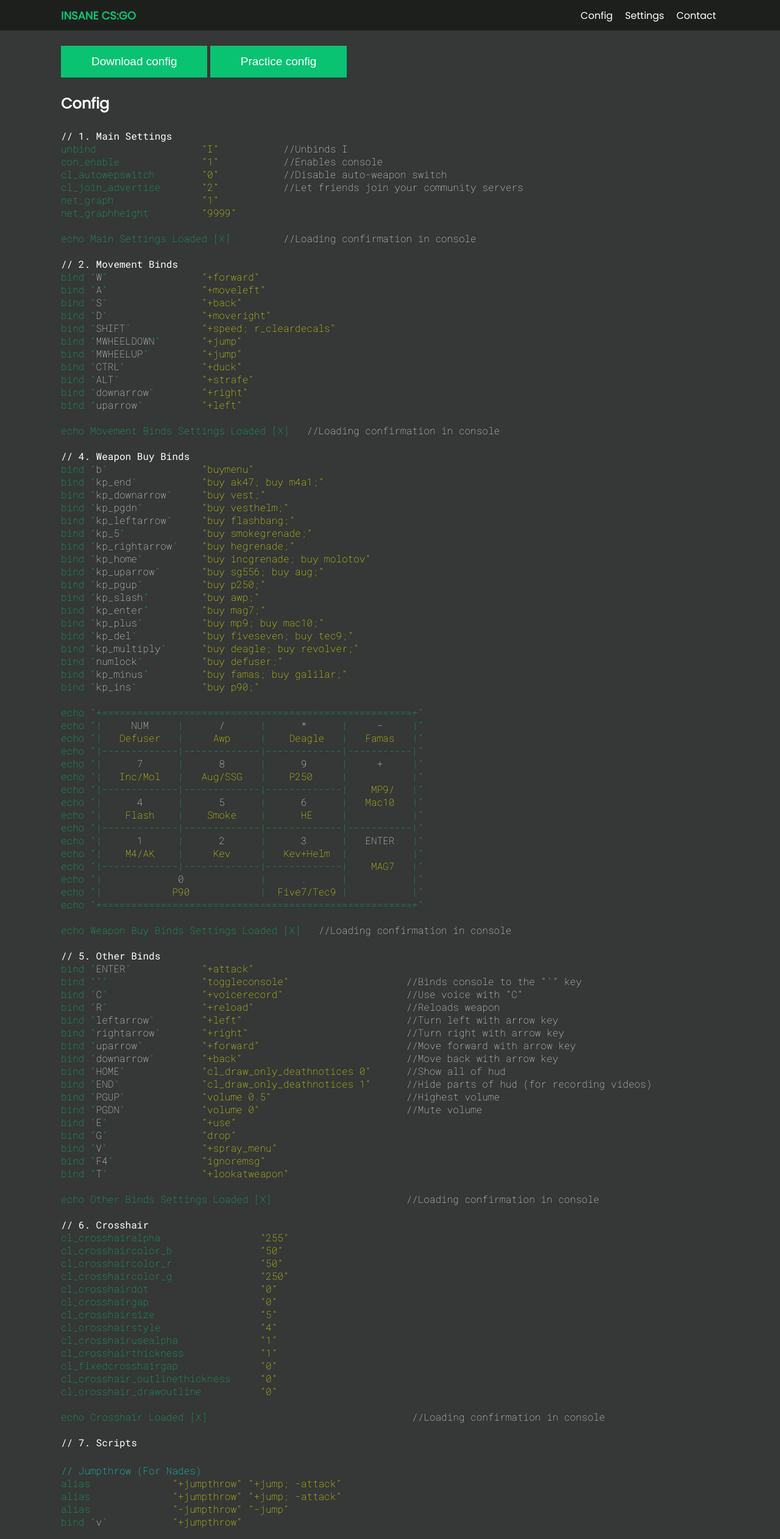
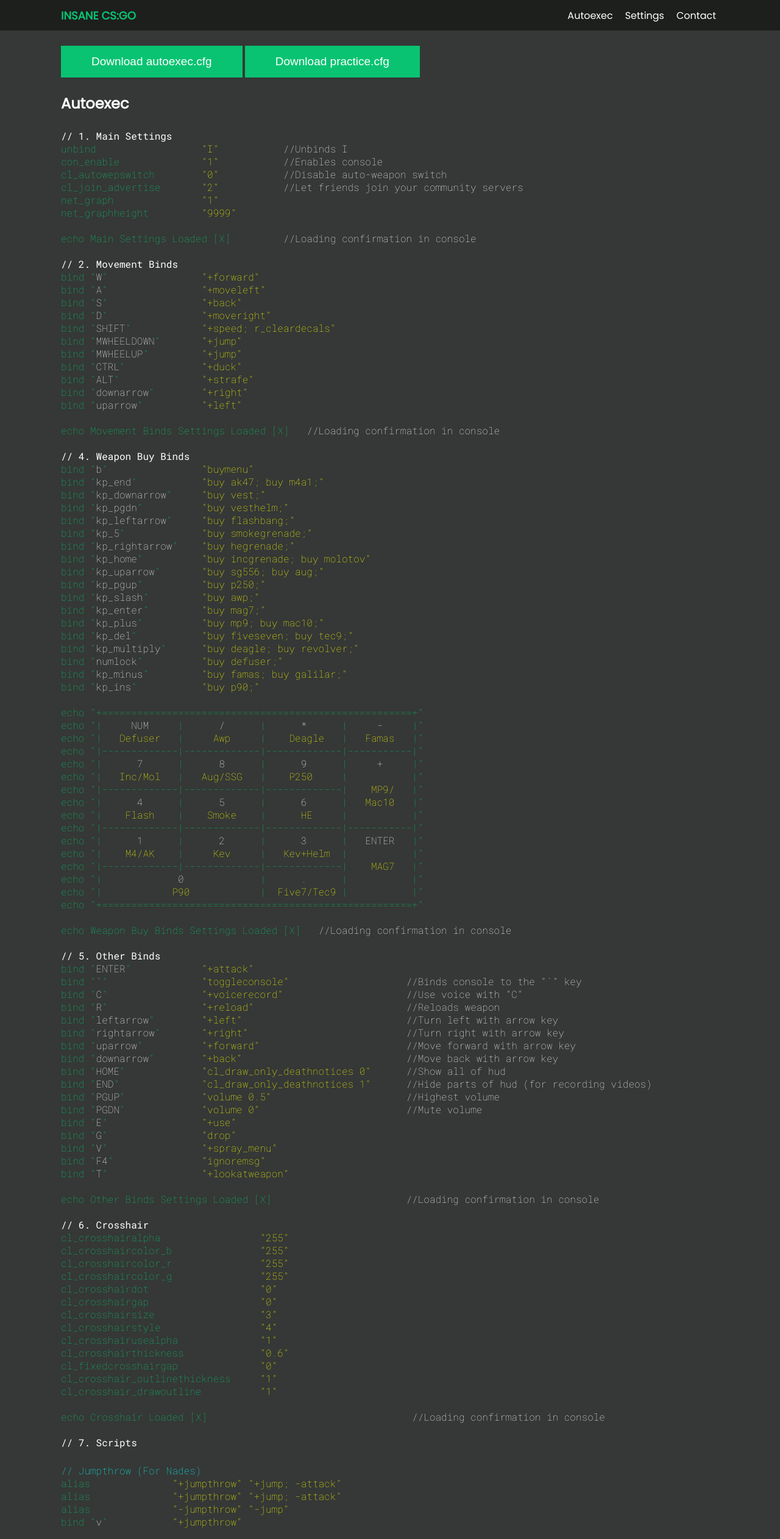
Before and after one commit to shubhamdutta26/csgo_config, a plain HTML site: page index.html in a window 1280 px wide. Shown: the top 2523 px of the page at 61% size. Drawn offline with Linux system fonts and the light colour scheme.

Commit message:
changed crosshair settings

```diff
--- a/index.html
+++ b/index.html
@@ -15,7 +15,7 @@
         <nav class="navbar">
           <ul>
             <li class="">
-              <a href="index.html">Config</a>
+              <a href="index.html">Autoexec</a>
             </li>
             <li>
               <a href="settings.html">Settings</a>
@@ -31,7 +31,7 @@
           <div class="bar3"></div>
           <ul class="mobile-menu">
             <li class="">
-              <a href="index.html">Config</a>
+              <a href="index.html">Autoexec</a>
             </li>
             <li>
               <a href="settings.html">Settings</a>
@@ -44,13 +44,13 @@
       </header>
       <div class="main">
         <br>
-        <a href=autoexec.cfg><button type="button" name="configButton">Download config</button></a>
-        <a href=practice.cfg><button type="button" name="configButton">Practice config</button></a>
+        <a href=autoexec.cfg><button type="button" name="configButton">Download autoexec.cfg</button></a>
+        <a href=practice.cfg><button type="button" name="configButton">Download practice.cfg</button></a>
         <br>
         <br>
 
         <div class="config">
-          <h2>Config</h2>
+          <h2>Autoexec</h2>
           <br>
 
 
@@ -158,18 +158,18 @@
           <p class="config-header">// 6. Crosshair</p>
           <div class="config-content">
             <p><span class="code">cl_crosshairalpha</span>&nbsp;&nbsp;&nbsp;&nbsp;&nbsp;&nbsp;&nbsp;&nbsp;&nbsp;&nbsp;&nbsp;&nbsp;&nbsp;&nbsp;&nbsp;&nbsp;&nbsp;<span class="value">"255"</span></p>
-            <p><span class="code">cl_crosshaircolor_b</span>&nbsp;&nbsp;&nbsp;&nbsp;&nbsp;&nbsp;&nbsp;&nbsp;&nbsp;&nbsp;&nbsp;&nbsp;&nbsp;&nbsp;&nbsp;<span class="value">"50"</span></p>
-            <p><span class="code">cl_crosshaircolor_r</span>&nbsp;&nbsp;&nbsp;&nbsp;&nbsp;&nbsp;&nbsp;&nbsp;&nbsp;&nbsp;&nbsp;&nbsp;&nbsp;&nbsp;&nbsp;<span class="value">"50"</span></p>
-            <p><span class="code">cl_crosshaircolor_g</span>&nbsp;&nbsp;&nbsp;&nbsp;&nbsp;&nbsp;&nbsp;&nbsp;&nbsp;&nbsp;&nbsp;&nbsp;&nbsp;&nbsp;&nbsp;<span class="value">"250"</span></p>
+            <p><span class="code">cl_crosshaircolor_b</span>&nbsp;&nbsp;&nbsp;&nbsp;&nbsp;&nbsp;&nbsp;&nbsp;&nbsp;&nbsp;&nbsp;&nbsp;&nbsp;&nbsp;&nbsp;<span class="value">"255"</span></p>
+            <p><span class="code">cl_crosshaircolor_r</span>&nbsp;&nbsp;&nbsp;&nbsp;&nbsp;&nbsp;&nbsp;&nbsp;&nbsp;&nbsp;&nbsp;&nbsp;&nbsp;&nbsp;&nbsp;<span class="value">"255"</span></p>
+            <p><span class="code">cl_crosshaircolor_g</span>&nbsp;&nbsp;&nbsp;&nbsp;&nbsp;&nbsp;&nbsp;&nbsp;&nbsp;&nbsp;&nbsp;&nbsp;&nbsp;&nbsp;&nbsp;<span class="value">"255"</span></p>
             <p><span class="code">cl_crosshairdot</span>&nbsp;&nbsp;&nbsp;&nbsp;&nbsp;&nbsp;&nbsp;&nbsp;&nbsp;&nbsp;&nbsp;&nbsp;&nbsp;&nbsp;&nbsp;&nbsp;&nbsp;&nbsp;&nbsp;<span class="value">"0"</span></p>
             <p><span class="code">cl_crosshairgap</span>&nbsp;&nbsp;&nbsp;&nbsp;&nbsp;&nbsp;&nbsp;&nbsp;&nbsp;&nbsp;&nbsp;&nbsp;&nbsp;&nbsp;&nbsp;&nbsp;&nbsp;&nbsp;&nbsp;<span class="value">"0"</span></p>
-            <p><span class="code">cl_crosshairsize</span>&nbsp;&nbsp;&nbsp;&nbsp;&nbsp;&nbsp;&nbsp;&nbsp;&nbsp;&nbsp;&nbsp;&nbsp;&nbsp;&nbsp;&nbsp;&nbsp;&nbsp;&nbsp;<span class="value">"5"</span></p>
+            <p><span class="code">cl_crosshairsize</span>&nbsp;&nbsp;&nbsp;&nbsp;&nbsp;&nbsp;&nbsp;&nbsp;&nbsp;&nbsp;&nbsp;&nbsp;&nbsp;&nbsp;&nbsp;&nbsp;&nbsp;&nbsp;<span class="value">"3"</span></p>
             <p><span class="code">cl_crosshairstyle</span>&nbsp;&nbsp;&nbsp;&nbsp;&nbsp;&nbsp;&nbsp;&nbsp;&nbsp;&nbsp;&nbsp;&nbsp;&nbsp;&nbsp;&nbsp;&nbsp;&nbsp;<span class="value">"4"</span></p>
             <p><span class="code">cl_crosshairusealpha</span>&nbsp;&nbsp;&nbsp;&nbsp;&nbsp;&nbsp;&nbsp;&nbsp;&nbsp;&nbsp;&nbsp;&nbsp;&nbsp;&nbsp;<span class="value">"1"</span></p>
-            <p><span class="code">cl_crosshairthickness</span>&nbsp;&nbsp;&nbsp;&nbsp;&nbsp;&nbsp;&nbsp;&nbsp;&nbsp;&nbsp;&nbsp;&nbsp;&nbsp;<span class="value">"1"</span></p>
+            <p><span class="code">cl_crosshairthickness</span>&nbsp;&nbsp;&nbsp;&nbsp;&nbsp;&nbsp;&nbsp;&nbsp;&nbsp;&nbsp;&nbsp;&nbsp;&nbsp;<span class="value">"0.6"</span></p>
             <p><span class="code">cl_fixedcrosshairgap</span>&nbsp;&nbsp;&nbsp;&nbsp;&nbsp;&nbsp;&nbsp;&nbsp;&nbsp;&nbsp;&nbsp;&nbsp;&nbsp;&nbsp;<span class="value">"0"</span></p>
-            <p><span class="code">cl_crosshair_outlinethickness</span>&nbsp;&nbsp;&nbsp;&nbsp;&nbsp;<span class="value">"0"</span></p>
-            <p><span class="code">cl_crosshair_drawoutline</span>&nbsp;&nbsp;&nbsp;&nbsp;&nbsp;&nbsp;&nbsp;&nbsp;&nbsp;&nbsp;<span class="value">"0"</span></p>
+            <p><span class="code">cl_crosshair_outlinethickness</span>&nbsp;&nbsp;&nbsp;&nbsp;&nbsp;<span class="value">"1"</span></p>
+            <p><span class="code">cl_crosshair_drawoutline</span>&nbsp;&nbsp;&nbsp;&nbsp;&nbsp;&nbsp;&nbsp;&nbsp;&nbsp;&nbsp;<span class="value">"1"</span></p>
             <br>
             <p><span class="code">echo Crosshair Loaded [X]</span>&nbsp;&nbsp;&nbsp;&nbsp;&nbsp;&nbsp;&nbsp;&nbsp;&nbsp;&nbsp;&nbsp;&nbsp;&nbsp;&nbsp;&nbsp;&nbsp;&nbsp;&nbsp;&nbsp;&nbsp;&nbsp;&nbsp;&nbsp;&nbsp;&nbsp;&nbsp;&nbsp;&nbsp;&nbsp;&nbsp;&nbsp;&nbsp;&nbsp;&nbsp;&nbsp;//Loading confirmation in console</p>
             <br>
```
Also changed, not shown: 1 other file.
